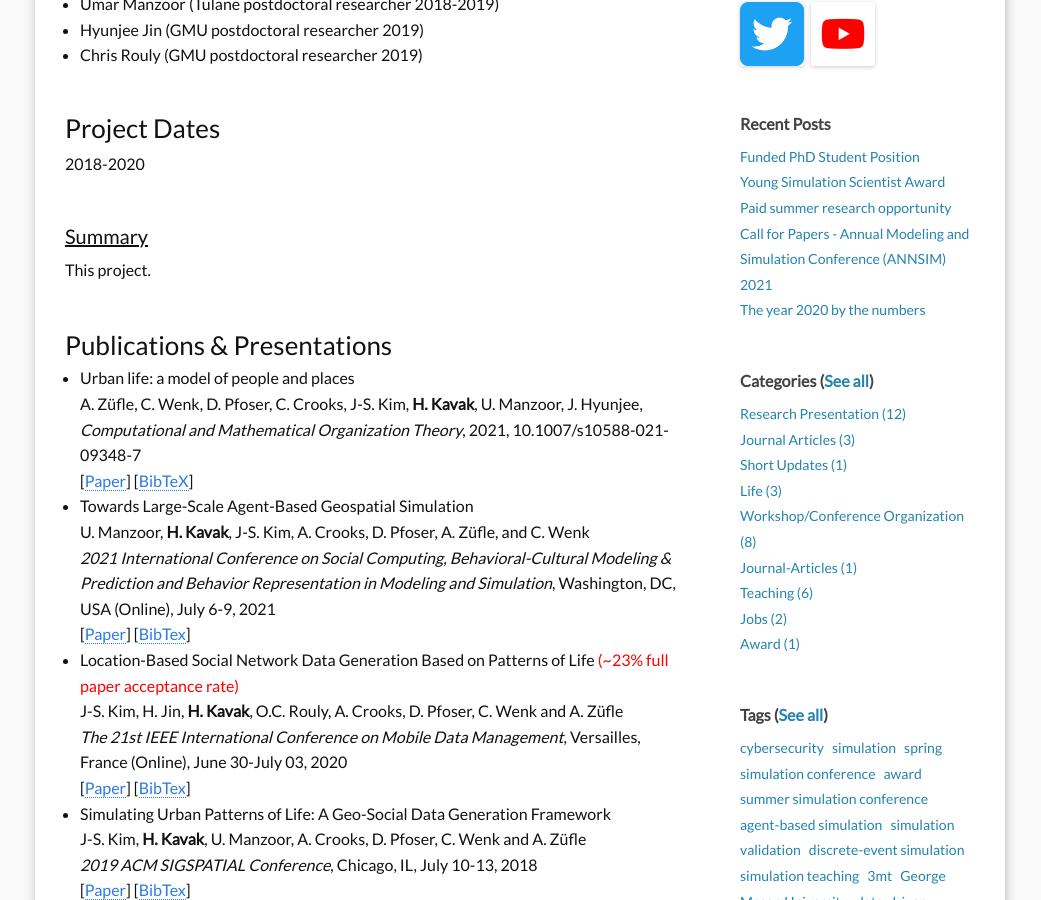
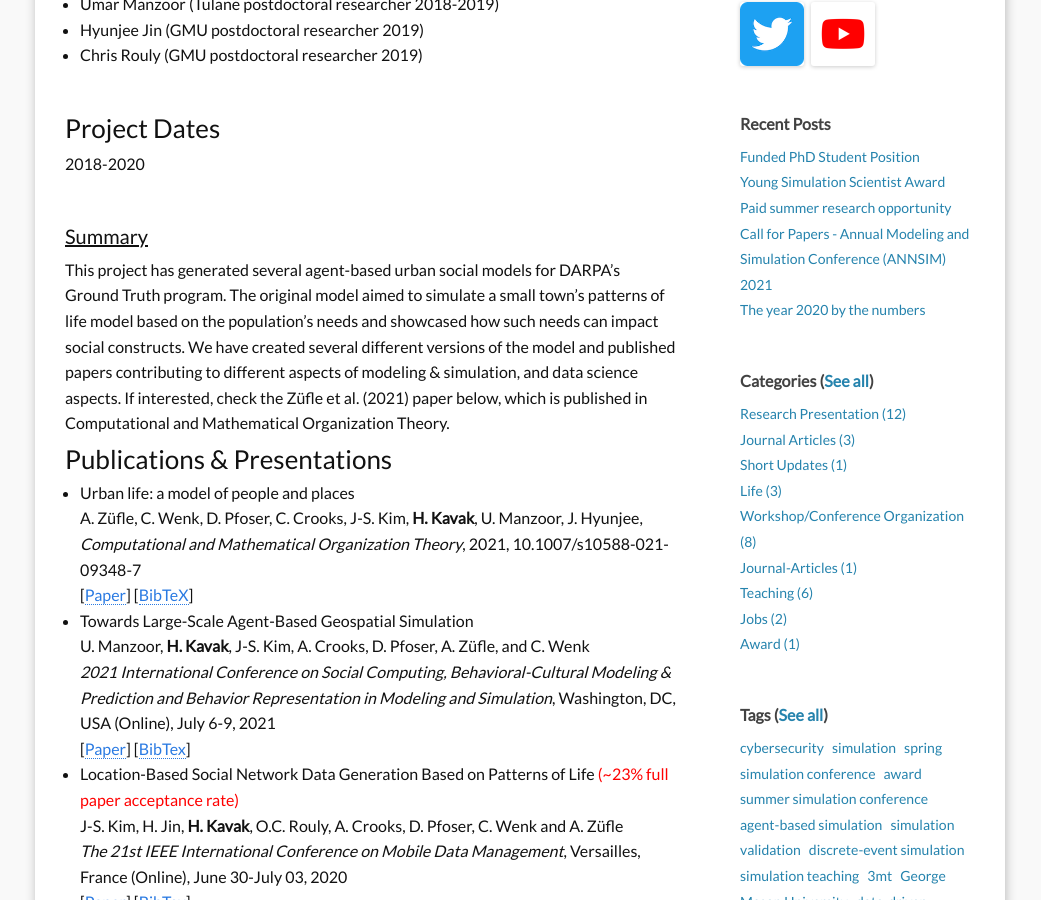
Before and after one commit to hamdikavak/hamdikavak.github.io, a Jekyll site: the page built from research/modeling-and-simulation-darpa-urban-life.md, in a window 1280 px wide and 900 px high, scrolled down 546 px. Shown: the whole window, without its empty margins (120-1161 px from the left). Built offline with Jekyll 4.4.1, drawn with Linux system fonts in a browser that asks for light colours; nearby versions of some CDN libraries.

Commit message:
Link to darpa model

```diff
--- a/research/modeling-and-simulation-darpa-urban-life.md
+++ b/research/modeling-and-simulation-darpa-urban-life.md
@@ -31,8 +31,7 @@ permalink: /research/modeling-and-simulation-darpa-urban-life/
 
 
 #### <u>Summary</u>
-This project.
-
+This project has generated several agent-based urban social models for DARPA's Ground Truth program. The original model aimed to simulate a small town's patterns of life model based on the population's needs and showcased how such needs can impact social constructs. We have created several different versions of the model and published papers contributing to different aspects of modeling & simulation, and data science aspects. If interested, check the Züfle et al. (2021) paper below, which is published in Computational and Mathematical Organization Theory.
 <br/>
 
 
```
Also changed, not shown: c0_research.md (+1 -1 lines).
